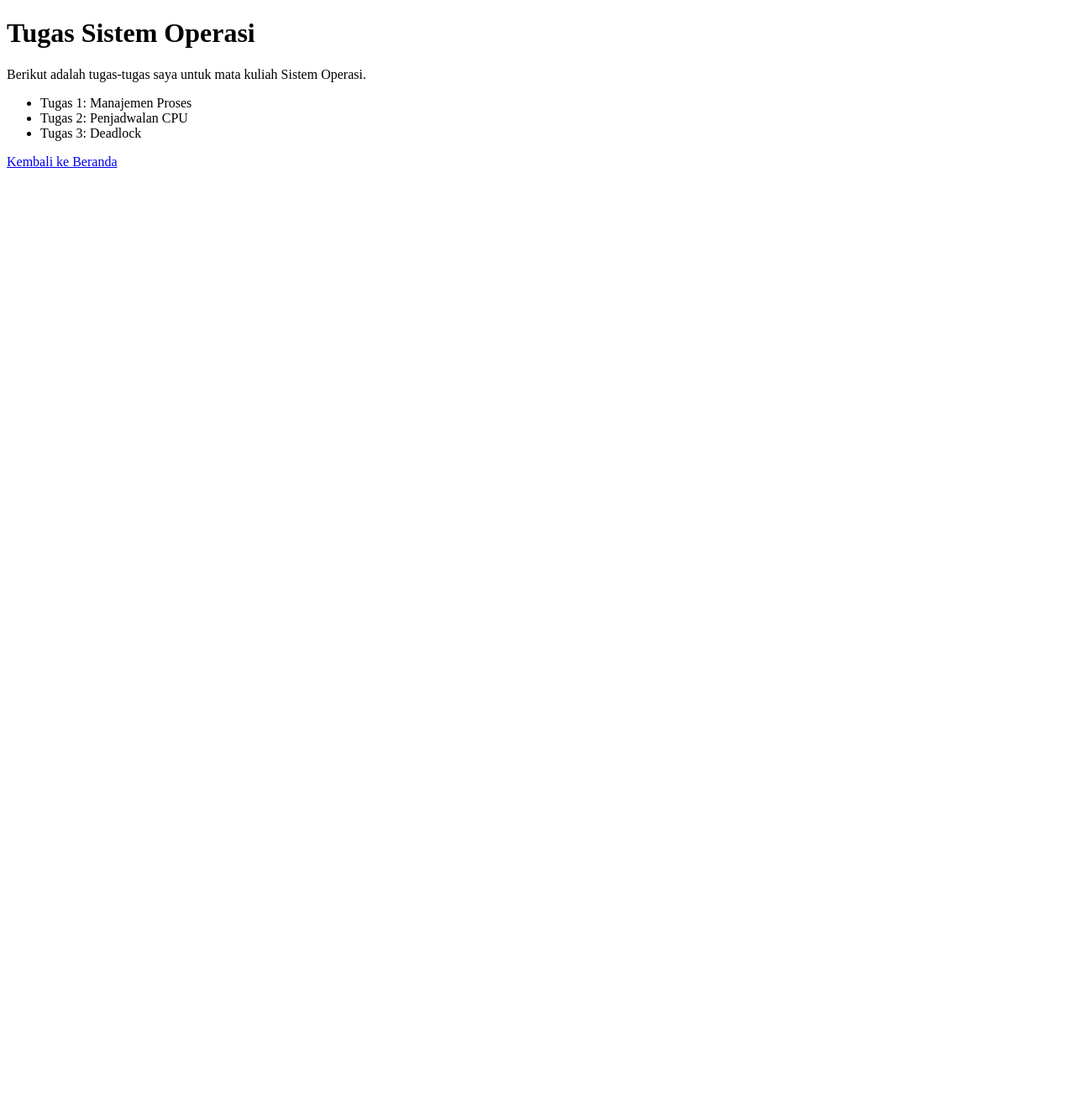
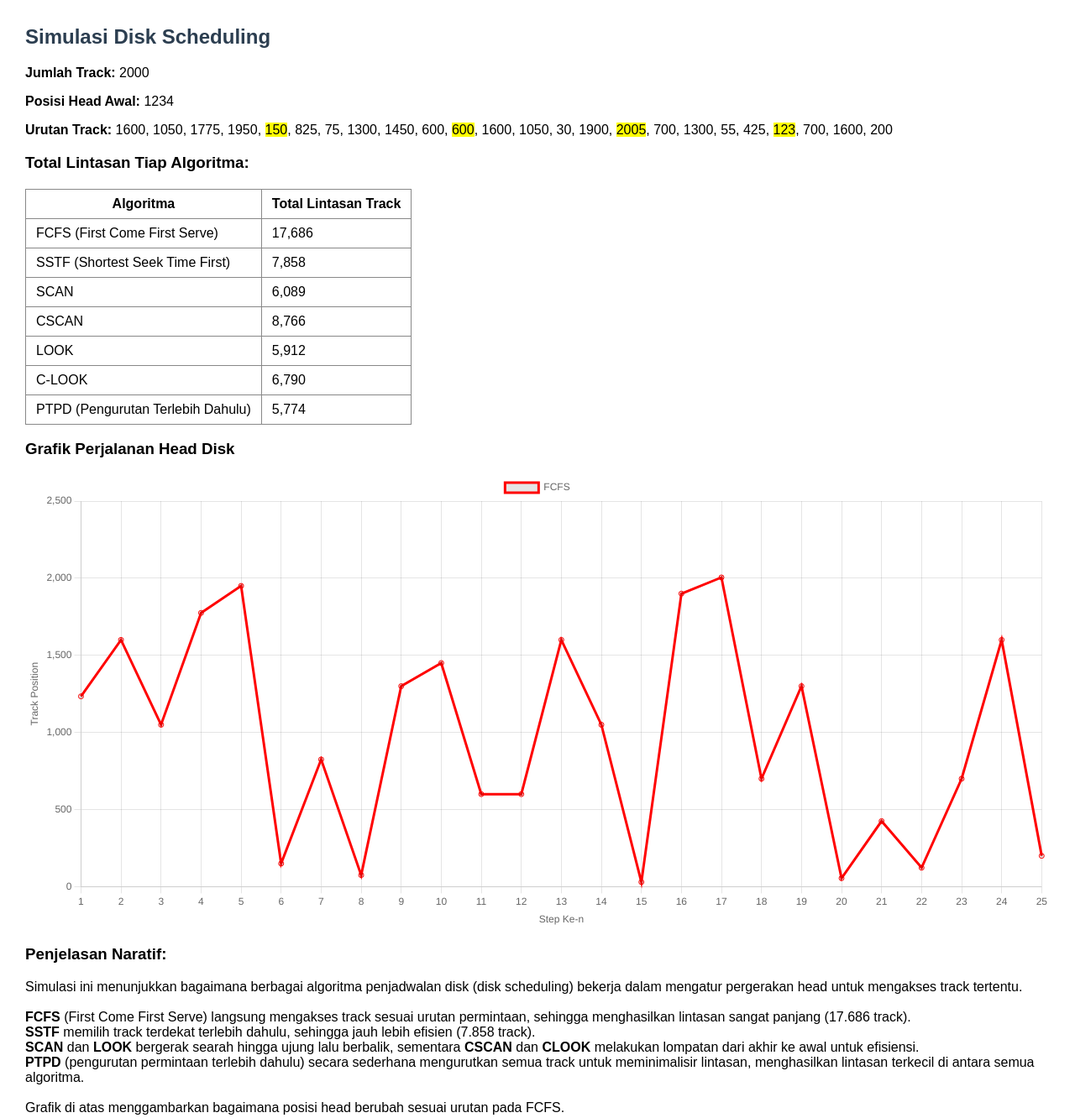
Before and after one commit to RifanNovandi/rifannovandi.github.io, a plain HTML site: page tugas.html in a window 1280 px wide. Shown: the whole page at 84% size. Before the commit the page ends 800 px from the top, so only its background shows below. Drawn offline with nearby package versions, Linux system fonts and the light colour scheme.

Commit message:
Update tugas.html

```diff
--- a/tugas.html
+++ b/tugas.html
@@ -1,15 +1,94 @@
-
 <!DOCTYPE html>
 <html lang="id">
-<head><meta charset="UTF-8"><title>Tugas Sistem Operasi</title></head>
+<head>
+  <meta charset="UTF-8">
+  <title>Simulasi Disk Scheduling</title>
+  <script src="https://cdn.jsdelivr.net/npm/chart.js"></script>
+  <style>
+    body {
+      font-family: Arial, sans-serif;
+      margin: 30px;
+    }
+    h2 {
+      color: #2c3e50;
+    }
+    canvas {
+      max-width: 100%;
+    }
+    table {
+      border-collapse: collapse;
+      margin-top: 20px;
+    }
+    th, td {
+      border: 1px solid #888;
+      padding: 8px 12px;
+    }
+  </style>
+</head>
 <body>
-  <h1>Tugas Sistem Operasi</h1>
-  <p>Berikut adalah tugas-tugas saya untuk mata kuliah Sistem Operasi.</p>
-  <ul>
-    <li>Tugas 1: Manajemen Proses</li>
-    <li>Tugas 2: Penjadwalan CPU</li>
-    <li>Tugas 3: Deadlock</li>
-  </ul>
-  <a href="index.html">Kembali ke Beranda</a>
+  <h2>Simulasi Disk Scheduling</h2>
+  <p><strong>Jumlah Track:</strong> 2000</p>
+  <p><strong>Posisi Head Awal:</strong> 1234</p>
+  <p><strong>Urutan Track:</strong> 1600, 1050, 1775, 1950, <mark>150</mark>, 825, 75, 1300, 1450, 600, <mark>600</mark>, 1600, 1050, 30, 1900, <mark>2005</mark>, 700, 1300, 55, 425, <mark>123</mark>, 700, 1600, 200</p>
+
+  <h3>Total Lintasan Tiap Algoritma:</h3>
+  <table>
+    <tr><th>Algoritma</th><th>Total Lintasan Track</th></tr>
+    <tr><td>FCFS (First Come First Serve)</td><td>17,686</td></tr>
+    <tr><td>SSTF (Shortest Seek Time First)</td><td>7,858</td></tr>
+    <tr><td>SCAN</td><td>6,089</td></tr>
+    <tr><td>CSCAN</td><td>8,766</td></tr>
+    <tr><td>LOOK</td><td>5,912</td></tr>
+    <tr><td>C-LOOK</td><td>6,790</td></tr>
+    <tr><td>PTPD (Pengurutan Terlebih Dahulu)</td><td>5,774</td></tr>
+  </table>
+
+  <h3>Grafik Perjalanan Head Disk</h3>
+  <canvas id="diskChart" width="900" height="400"></canvas>
+
+  <script>
+    const ctx = document.getElementById('diskChart').getContext('2d');
+    const chart = new Chart(ctx, {
+      type: 'line',
+      data: {
+        labels: Array.from({length: 25}, (_, i) => i + 1),
+        datasets: [{
+          label: 'FCFS',
+          data: [1234, 1600, 1050, 1775, 1950, 150, 825, 75, 1300, 1450, 600, 600, 1600, 1050, 30, 1900, 2005, 700, 1300, 55, 425, 123, 700, 1600, 200],
+          borderColor: 'red',
+          fill: false
+        }]
+      },
+      options: {
+        responsive: true,
+        scales: {
+          y: {
+            beginAtZero: false,
+            title: {
+              display: true,
+              text: 'Track Position'
+            }
+          },
+          x: {
+            title: {
+              display: true,
+              text: 'Step Ke-n'
+            }
+          }
+        }
+      }
+    });
+  </script>
+
+  <h3>Penjelasan Naratif:</h3>
+  <p>
+    Simulasi ini menunjukkan bagaimana berbagai algoritma penjadwalan disk (disk scheduling) bekerja dalam mengatur pergerakan head untuk mengakses track tertentu.
+    <br><br>
+    <strong>FCFS</strong> (First Come First Serve) langsung mengakses track sesuai urutan permintaan, sehingga menghasilkan lintasan sangat panjang (17.686 track). <br>
+    <strong>SSTF</strong> memilih track terdekat terlebih dahulu, sehingga jauh lebih efisien (7.858 track). <br>
+    <strong>SCAN</strong> dan <strong>LOOK</strong> bergerak searah hingga ujung lalu berbalik, sementara <strong>CSCAN</strong> dan <strong>CLOOK</strong> melakukan lompatan dari akhir ke awal untuk efisiensi. <br>
+    <strong>PTPD</strong> (pengurutan permintaan terlebih dahulu) secara sederhana mengurutkan semua track untuk meminimalisir lintasan, menghasilkan lintasan terkecil di antara semua algoritma. <br><br>
+    Grafik di atas menggambarkan bagaimana posisi head berubah sesuai urutan pada FCFS.
+  </p>
 </body>
 </html>
```
